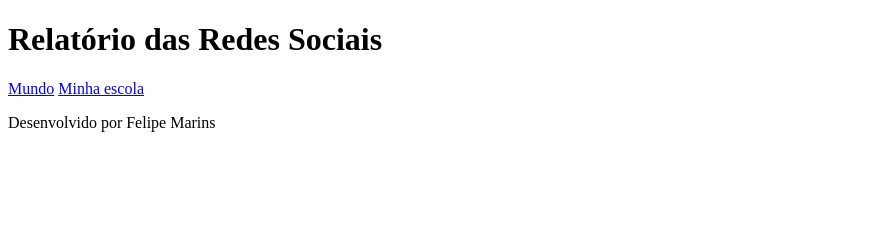
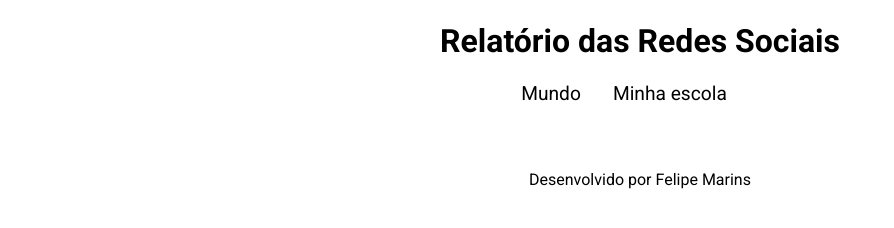
Before and after one commit to FelipeFMarins16/redes--sociais, a plain HTML site: page index.html in a window 1280 px wide. Shown: the whole page, without its empty margins (0-894 px from the left). Drawn offline with Linux system fonts and the light colour scheme.

Commit message:
Update style.css

```diff
--- a/style.css
+++ b/style.css
@@ -8,4 +8,44 @@
     }
 body{
   background-color: var(--bg-color);
+  color:var(--primary-color);
+  font-family:var(--font);
+  heigth: 100vh;
+  margin:0;
 }
+header{
+  background-color:var(--primary-color);
+  text-align:center;
+  padding:1px;
+}
+h1{
+  font-size:2rem;
+  color:var(--bg-color);
+  font-weigth:700;
+}
+nav{
+  display:flex;
+  justify-content:center;
+  font-weigth:400;
+}
+nav a {
+  text-decoration:none;
+  color:var(--bg-color);
+  margin: 0 2rem 1rem 0rem;
+  font-size:1.2rem;
+}
+nav a:hover{
+  text-decoration:underline;
+  transform:scale(0.90);
+  transition:transform 0.1s;
+}
+footer{
+  display:flex;
+  align-itens:center;
+  justify-content:center;
+  background-color: var(--primary-color);
+  color:var(--bg-color);
+  width:100%;
+  heigth:3rem;
+  margin-top:2rem;
+}
```
